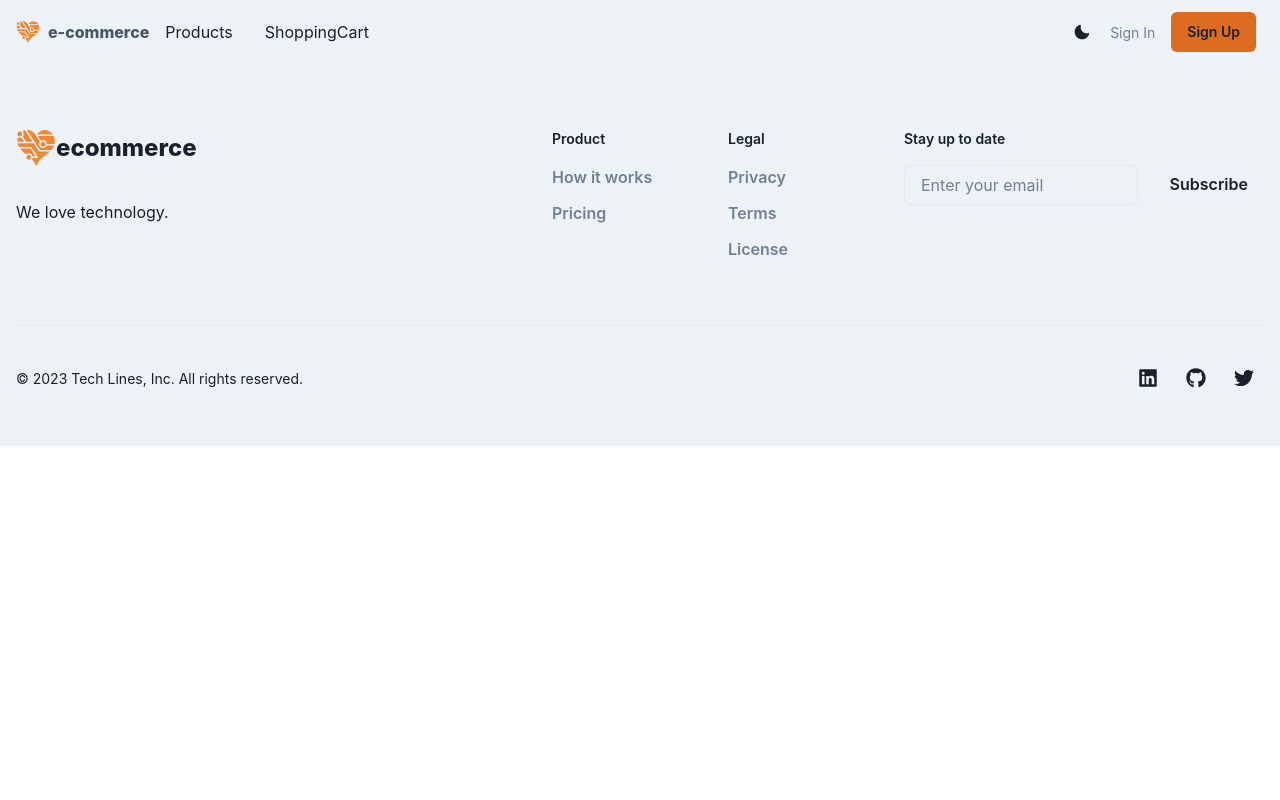
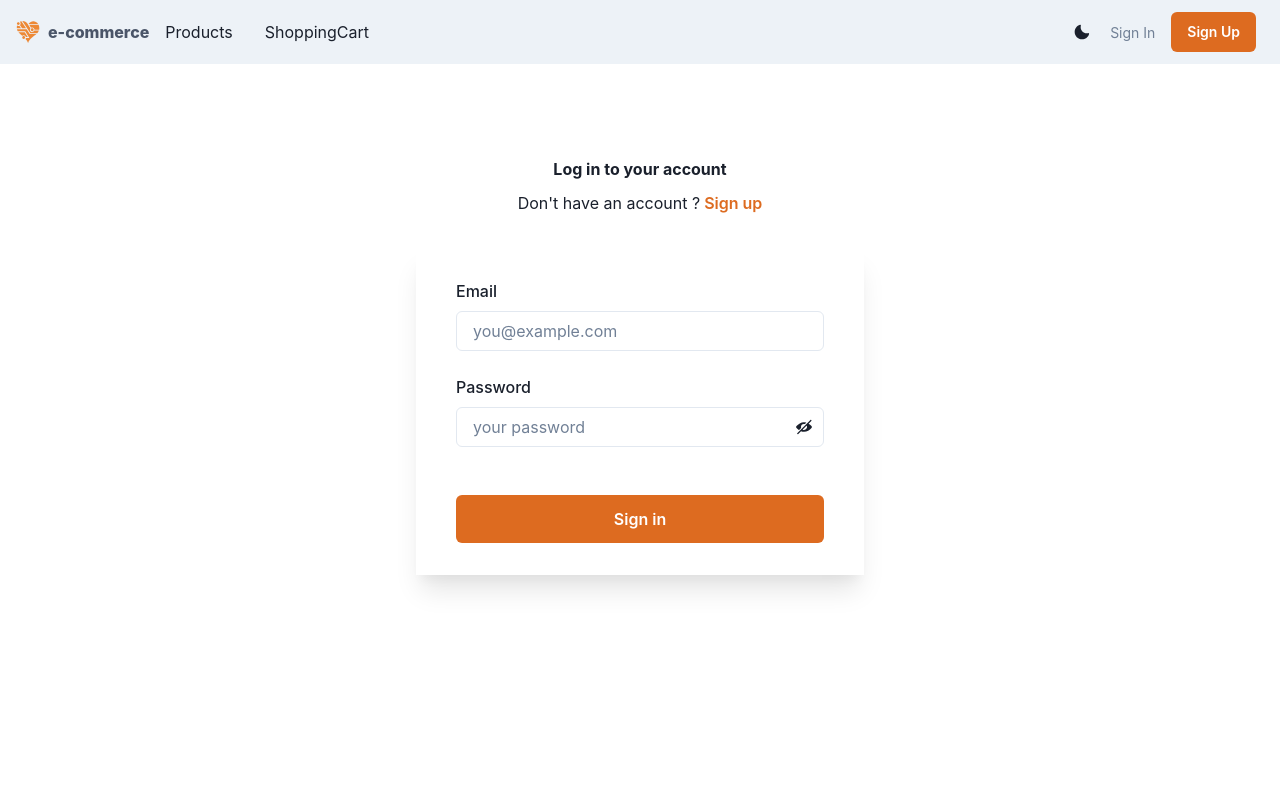
Before and after one commit to eudeamonism/ecommerce, a React (Create React App) app in the folder client/: page /login in a window 1280 px wide. Shown: the top 800 px of the page. Built offline with nearby package versions, Linux system fonts and the light colour scheme.

Commit message:
At Successful login, navigate to products

```diff
--- a/client/src/App.js
+++ b/client/src/App.js
@@ -8,6 +8,7 @@ import ProductsScreen from './screens/ProductsScreen';
 import ProductScreen from './screens/ProductScreen';
 import Footer from './components/Footer';
 import LandingScreen from './screens/LandingScreen';
+import LoginScreen from './screens/LoginScreen';
 
 function App() {
 	return (
@@ -15,19 +16,19 @@ function App() {
 			<Router>
 				<Navbar />
 				<main>
-                    <Routes>
-                        <Route path='/' element={<LandingScreen/> } />
-                        <Route path='/homepage' element={<HomePage/> } />
+					<Routes>
+						<Route path='/' element={<LandingScreen />} />
+						<Route path='/homepage' element={<HomePage />} />
 						<Route path='/products' element={<ProductsScreen />} />
 						<Route path='/product/:id' element={<ProductScreen />} />
 						<Route path='/cart' element={<CartScreen />} />
+						<Route path='/login' element={<LoginScreen />} />
 					</Routes>
-                </main>
-                <Footer />
+				</main>
+				<Footer />
 			</Router>
 		</ChakraProvider>
 	);
 }
 
-
 export default App;
--- a/client/src/components/Navbar.jsx
+++ b/client/src/components/Navbar.jsx
@@ -84,8 +84,9 @@ const Navbar = () => {
                 display={{ base: 'none', md: 'inline-flex' }}
                 fontSize='sm'
                 fontWeight={600}
+                _hover={{ bg: 'orange.400' }}
                 bg='orange.500'
-						_hover={{ bg: 'orange.400' }}>
+                color='white'>
                 Sign Up
               </Button>
 				</Flex>
--- /dev/null
+++ b/client/src/components/PasswordTextField.jsx
@@ -0,0 +1,27 @@
+import { FormControl, FormErrorMessage, FormLabel } from '@chakra-ui/form-control';
+import { Input } from '@chakra-ui/input';
+import { Field, useField } from 'formik';
+import { useState } from 'react';
+import { InputRightElement, Button, InputGroup } from '@chakra-ui/react';
+import { ViewIcon, ViewOffIcon } from '@chakra-ui/icons';
+
+const PasswordTextField = ({ label, type, name, placeholder }) => {
+	const [showPassword, setShowPassword] = useState(false);
+	const [field, meta] = useField({ type, name, placeholder });
+	return (
+		<FormControl isInvalid={meta.error && meta.touched} mb='6'>
+			<FormLabel noOfLines={1}>{label}</FormLabel>
+			<InputGroup>
+				<Field as={Input} {...field} type={showPassword ? 'text' : type} name={name} placeholder={placeholder} />
+				<InputRightElement h='full'>
+					<Button variant='ghost' onClick={() => setShowPassword((showPassword) => !showPassword)}>
+						{showPassword ? <ViewIcon /> : <ViewOffIcon />}
+					</Button>
+				</InputRightElement>
+			</InputGroup>
+			<FormErrorMessage>{meta.error}</FormErrorMessage>
+		</FormControl>
+	);
+};
+
+export default PasswordTextField;
--- /dev/null
+++ b/client/src/components/TextField.jsx
@@ -0,0 +1,16 @@
+import { FormControl, FormErrorMessage, FormLabel } from '@chakra-ui/form-control';
+import { Input } from '@chakra-ui/input';
+import { Field, useField } from 'formik';
+
+const TextField = ({ label, type, name, placeholder }) => {
+	const [field, meta] = useField({ type, name, placeholder });
+	return (
+		<FormControl isInvalid={meta.error && meta.touched} mb='6'>
+			<FormLabel noOfLines={1}>{label}</FormLabel>
+			<Field as={Input} {...field} type={type} name={name} placeholder={placeholder} />
+			<FormErrorMessage>{meta.error}</FormErrorMessage>
+		</FormControl>
+	);
+};
+
+export default TextField;
--- /dev/null
+++ b/client/src/redux/actions/userActions.js
@@ -0,0 +1,29 @@
+import axios from 'axios';
+import { setLoading, userLogin, setError } from '../slices/user';
+
+export const login = (email, password) => async (dispatch) => {
+	dispatch(setLoading(true));
+	try {
+		const config = {
+			headers: {
+				'Content-Type': 'application/json',
+			},
+        };
+
+        //if API successful, then data object is returned
+        const { data } = await axios.post('/api/users/login', { email, password }, config);
+        //Successful data object is dispatched and received as payload in slice, reducer userLogin
+		dispatch(userLogin(data));
+		localStorage.setItem('userInfo', JSON.stringify(data));
+	} catch (error) {
+		dispatch(
+			setError(
+				error.response && error.response.data
+					? error.response.data.message
+					: error.message
+					? error.message
+					: 'An unexpected error has occured. Please try again later.'
+			)
+		);
+	}
+};
--- /dev/null
+++ b/client/src/redux/slices/user.js
@@ -0,0 +1,37 @@
+import { createSlice } from '@reduxjs/toolkit';
+
+export const initialState = {
+	loading: false,
+	error: null,
+	userInfo: JSON.parse(localStorage.getItem('userInfo')) ?? null,
+};
+
+export const userSlice = createSlice({
+	name: 'user',
+	initialState,
+	reducers: {
+		setLoading: (state) => {
+			state.loading = true;
+		},
+		userLogin: (state, { payload }) => {
+			state.userInfo = payload;
+			state.error = null;
+			state.loading = false;
+		},
+		userLogout: (state) => {
+			state.loading = false;
+			state.error = null;
+			state.userInfo = null;
+		},
+		setError: (state, { payload }) => {
+			state.error = payload;
+			state.loading = false;
+		},
+	},
+});
+
+export const { setLoading, setError, userLogin, userLogout } = userSlice.actions;
+
+export default userSlice.reducer;
+
+export const userSelector = (state) => state.user;
--- a/client/src/redux/store.js
+++ b/client/src/redux/store.js
@@ -1,10 +1,12 @@
 import { combineReducers, configureStore } from '@reduxjs/toolkit';
 import products from './slices/products';
 import cart from './slices/cart';
+import user from './slices/user'
 
 const reducer = combineReducers({
     products,
-    cart
+    cart,
+    user
 });
 
 export default configureStore({
--- /dev/null
+++ b/client/src/screens/LoginScreen.jsx
@@ -0,0 +1,120 @@
+import {
+	Box,
+	Button,
+	Checkbox,
+	Container,
+	FormControl,
+	Heading,
+	HStack,
+	Stack,
+	Text,
+	useBreakpointValue,
+	useColorModeValue,
+	Alert,
+	AlertIcon,
+	AlertTitle,
+	AlertDescription,
+	useToast,
+} from '@chakra-ui/react';
+import { useState, useEffect } from 'react';
+import { Formik } from 'formik';
+import * as Yup from 'yup';
+import { useSelector, useDispatch } from 'react-redux';
+import { useNavigate, Link as ReactLink, useLocation } from 'react-router-dom';
+import PasswordTextField from '../components/PasswordTextField';
+import TextField from '../components/TextField';
+import { login } from '../redux/actions/userActions';
+
+//TODO: redefine password length
+const LoginScreen = () => {
+	const navigate = useNavigate();
+	const location = useLocation();
+	const dispatch = useDispatch();
+	const redirect = '/products';
+	const toast = useToast();
+
+	const user = useSelector((state) => state.user);
+	const { loading, error, userInfo } = user;
+
+	const headingBR = useBreakpointValue({ base: 'xs', md: 'sm' });
+	const boxBR = useBreakpointValue({ base: 'transparent', md: 'bg-surface' });
+
+	useEffect(() => {
+		if (userInfo) {
+			if (location.state?.from) {
+				navigate(location.state.from);
+			} else {
+				navigate(redirect);
+			}
+			toast({ description: 'Login successful.', status: 'success', isClosable: true });
+		} else if (error) {
+			toast({ description: 'There was an error during the login process. Please try again later.', status: 'error', isClosable: true });
+		}
+	}, [userInfo, redirect, error, navigate, location.state, toast]);
+
+
+	return (
+		<Formik
+			initialValues={{ email: '', password: '' }}
+			validationSchema={Yup.object({
+				email: Yup.string().email('Invalid email.').required('An email address is required.'),
+				password: Yup.string()
+					.min(1, 'Password is too short - must contain at least 1 character.')
+					.required('Password is required.'),
+			})}
+			onSubmit={(values) => {
+				dispatch(login(values.email, values.password));
+			}}>
+			{(formik) => (
+				<Container maxW='lg' py={{ base: '12', md: '24' }} px={{ base: '0', md: '8' }} minH='4xl'>
+					<Stack spacing='8'>
+						<Stack spacing='6'>
+							<Stack spacing={{ base: '2', md: '3' }} textAlign='center'>
+								<Heading size={headingBR}>Log in to your account</Heading>
+								<HStack spacing='1' justify='center'>
+									<Text color='muted'>Don't have an account ?</Text>
+									<Button as={ReactLink} to='/registration' variant='link' colorScheme='orange'>
+										Sign up
+									</Button>
+								</HStack>
+							</Stack>
+						</Stack>
+						<Box
+							py={{ base: '0', md: '8' }}
+							px={{ base: '4', md: '10' }}
+							bg={{ boxBR }}
+							boxShadow={{ base: 'none', md: 'xl' }}>
+							<Stack spacing='6' as='form' onSubmit={formik.handleSubmit}>
+								{error && (
+									<Alert
+										status='error'
+										flexDirection='column'
+										alignItems='center'
+										justifyContent='center'
+										textAlign='center'>
+										<AlertIcon />
+										<AlertTitle>We are sorry!</AlertTitle>
+										<AlertDescription>{error}</AlertDescription>
+									</Alert>
+								)}
+								<Stack spacing='5'>
+									<FormControl>
+										<TextField type='text' name='email' placeholder='you@example.com' label='Email' />
+										<PasswordTextField type='password' name='password' placeholder='your password' label='Password' />
+									</FormControl>
+								</Stack>
+								<Stack spacing='6'>
+									<Button colorScheme='orange' size='lg' fontSize='md' isLoading={loading} type='submit'>
+										Sign in
+									</Button>
+								</Stack>
+							</Stack>
+						</Box>
+					</Stack>
+				</Container>
+			)}
+		</Formik>
+	);
+};
+
+export default LoginScreen;
```
Lines whose indentation alone changed are shown as unchanged.
